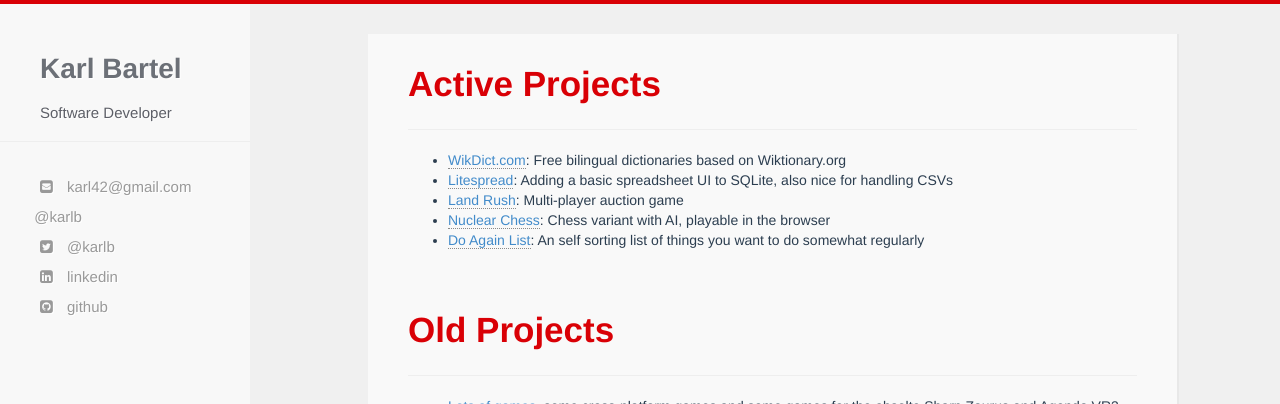
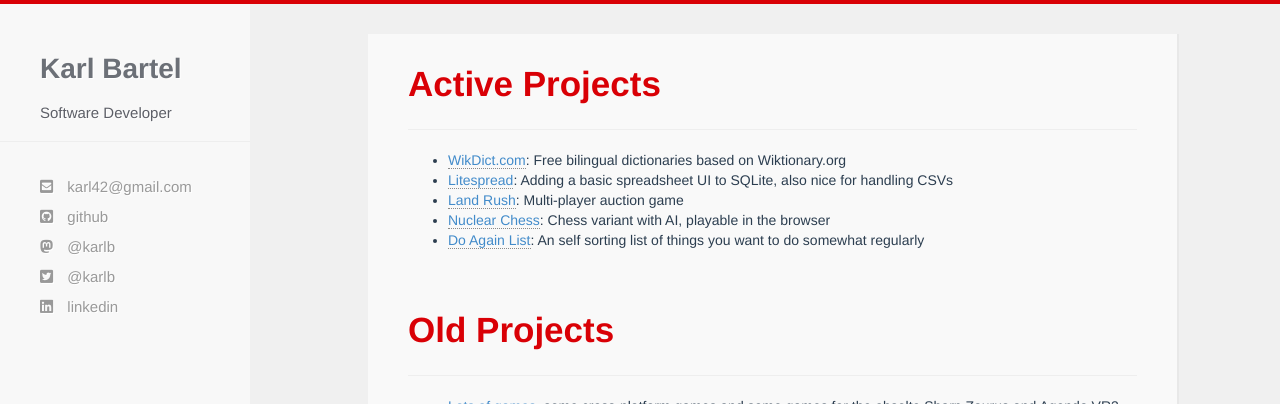
Before and after one commit to karlb/karlb.github.io, a Jekyll site: the page built from index.html, in a window 1280 px wide. Shown: the top 404 px of the page. Built offline with Jekyll 4.4.1, drawn with Linux system fonts in a browser that asks for light colours; nearby versions of some CDN libraries.

Commit message:
Update Font-Awesome
To get support for the mastodon icon.

```diff
--- a/_includes/header.html
+++ b/_includes/header.html
@@ -7,7 +7,8 @@
 		<meta name="description" content="{{ site.description }}">
 		<link href="{{ site.baseurl }}/css/bootstrap.min.css" rel="stylesheet">
 		<link href="{{ site.baseurl }}/css/hc.css" rel="stylesheet">
-		<link href="//netdna.bootstrapcdn.com/font-awesome/4.1.0/css/font-awesome.css" rel="stylesheet">
+		<link rel="stylesheet" href="https://use.fontawesome.com/releases/v5.11.2/css/all.css">
+
 		<!-- HTML5 shim, for IE6-8 support of HTML5 elements -->
 		<!--[if lt IE 9]>
 		<script src="http://html5shim.googlecode.com/svn/trunk/html5.js"></script>
@@ -53,11 +54,11 @@
 					<li><a href="{{ site.baseurl }}/about.html">About</a></li-->
 					<hr />
 					<div id="social-wrapper">
-						<li> <a href="mailto:karl@karl.berlin" rel="me"><i class="fa fa-envelope-square"></i> karl42@gmail.com</a></li>
-						<li> <a href="https://fosstodon.org/@karlb" rel="me"><i class="fa fa-mastodon-square"></i> @karlb</a></li>
-						<li> <a href="https://twitter.com/karlb" rel="me"><i class="fa fa-twitter-square"></i> @karlb</a></li>
-						<li> <a href="https://www.linkedin.com/pub/karl-bartel/a/a3a/6b7" rel="me"><i class="fa fa-linkedin-square"></i> linkedin</a> </li>
-						<li> <a href="https://github.com/karlb" rel="me"><i class="fa fa-github-square"></i> github</a> </li>
+						<li> <a href="mailto:karl@karl.berlin" rel="me"><i class="fas fa-envelope-square"></i> karl42@gmail.com</a></li>
+						<li> <a href="https://github.com/karlb" rel="me"><i class="fab fa-github-square"></i> github</a> </li>
+						<li> <a href="https://fosstodon.org/@karlb" rel="me"><i class="fab fa-mastodon"></i> @karlb</a></li>
+						<li> <a href="https://twitter.com/karlb" rel="me"><i class="fab fa-twitter-square"></i> @karlb</a></li>
+						<li> <a href="https://www.linkedin.com/pub/karl-bartel/a/a3a/6b7" rel="me"><i class="fab fa-linkedin"></i> linkedin</a> </li>
 					</div>
 				</ul>
 			</div>
```
